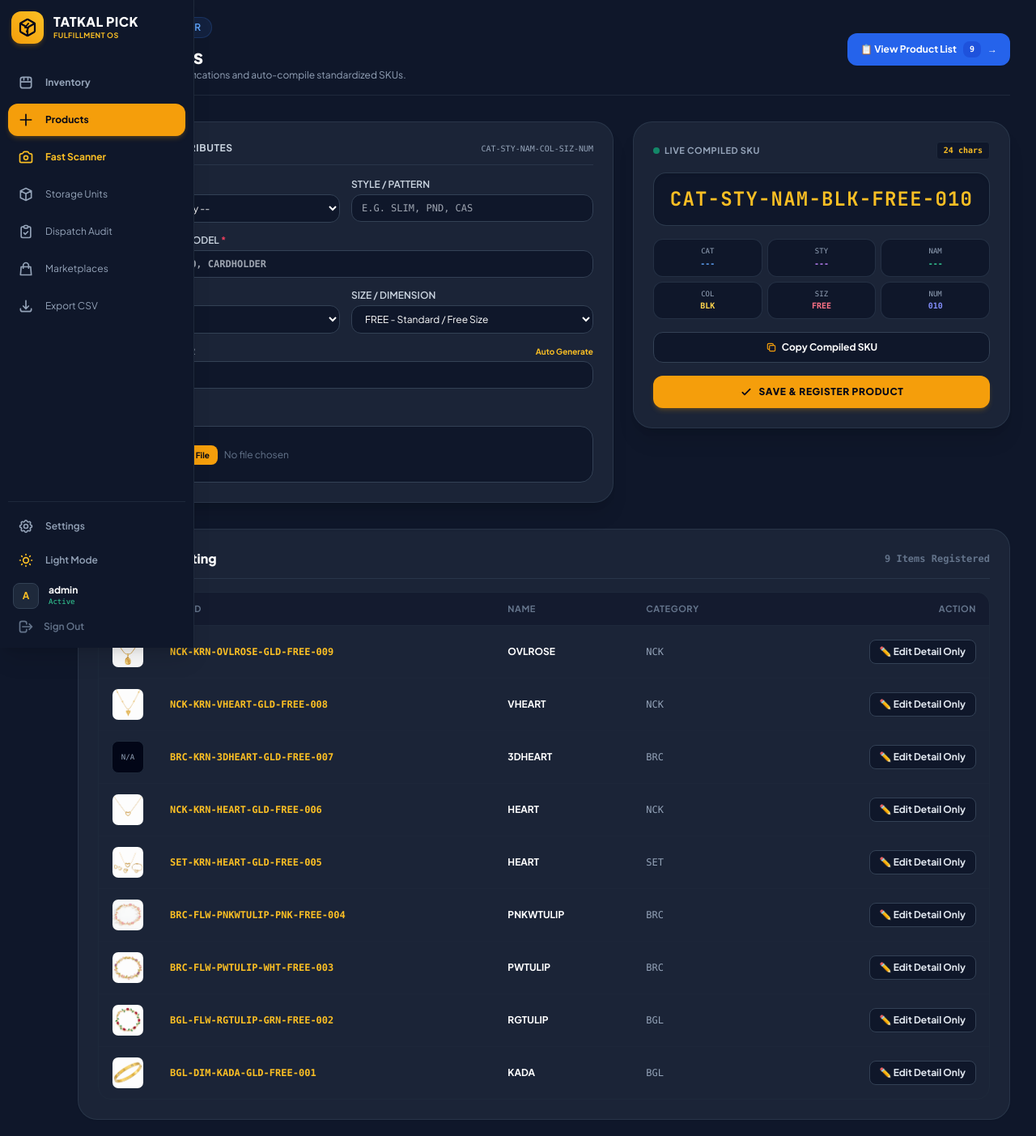
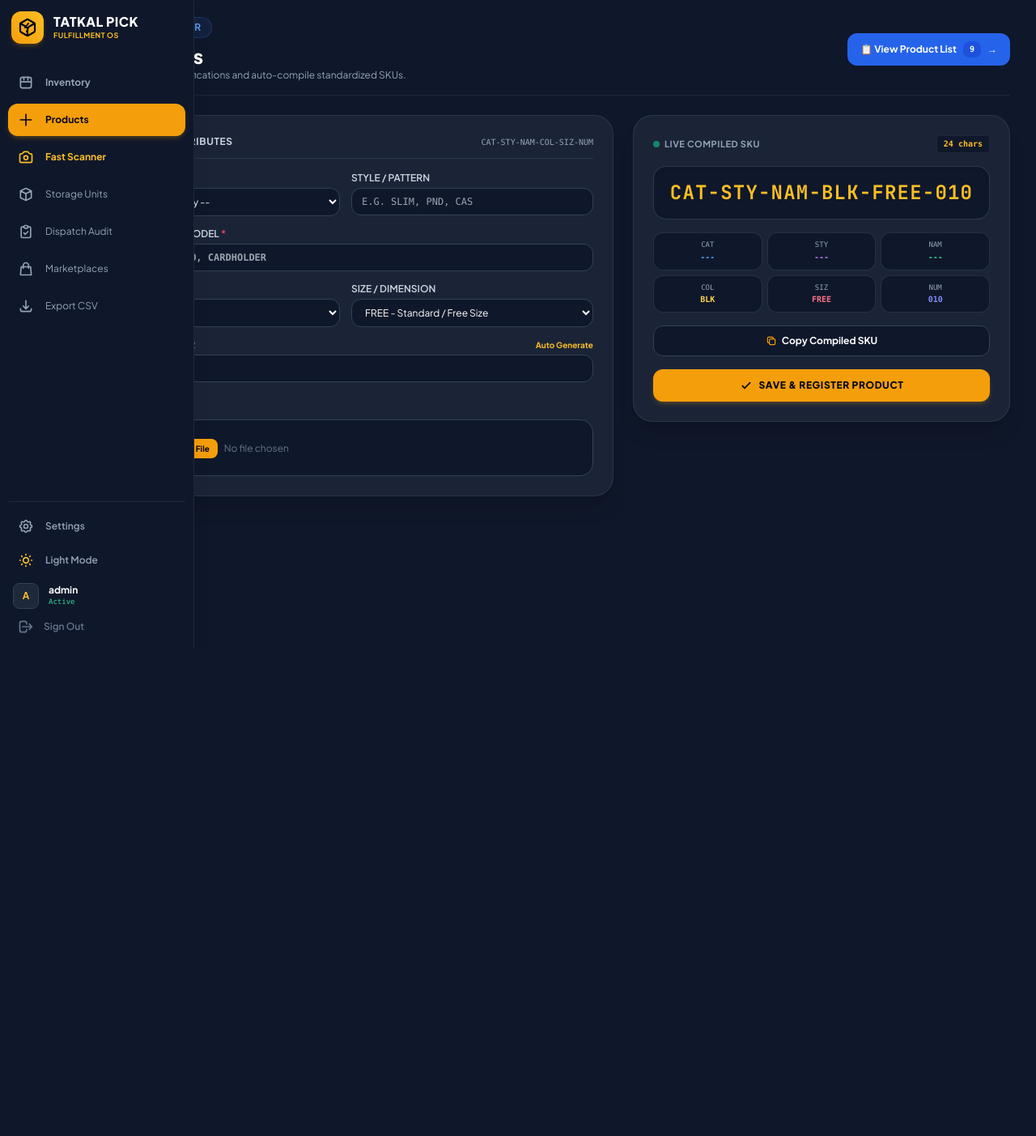
Before and after one commit to mohsinalisheliya/sku_manager, a Django app: page /products/ in a window 1280 px wide. Shown: the whole page at 81% size. After the commit the page ends 800 px from the top, so only its background shows below. Run offline with Django 5.2, Linux system fonts and the light colour scheme; a user stored in the database is signed in; data comes from the database, SQL or seed files in the repository; grey boxes labelled with a size stand in for pictures from a placeholder-image service; some libraries are stand-ins or nearby versions.

Commit message:
auto-save: progress update (07-Oct-2026 03:40:48 PM)

```diff
--- a/templates/sku_manager/products.html
+++ b/templates/sku_manager/products.html
@@ -1,12 +1,12 @@
 {% extends "sku_manager/base.html" %}
 
-{% block title %}Product Master & Catalog - Tatkal Pick{% endblock %}
+{% block title %}Add Product - Tatkal Pick{% endblock %}
 
 {% block content %}
-<div class="space-y-8 max-w-6xl mx-auto">
+<div class="space-y-6 max-w-6xl mx-auto">
 
   <!-- Header -->
-  <header class="flex items-center justify-between border-b border-slate-200 dark:border-slate-800 pb-4">
+  <header class="flex flex-col sm:flex-row sm:items-center justify-between border-b border-slate-200 dark:border-slate-800 pb-4 gap-4">
     <div>
       <div class="inline-flex items-center gap-2 px-3 py-1 rounded-full bg-blue-500/10 text-blue-600 dark:text-blue-400 border border-blue-500/20 text-xs font-semibold uppercase tracking-wider mb-1.5">
         <span>🏷️</span> Catalog Master
@@ -14,7 +14,7 @@
       <h1 class="text-2xl font-black text-slate-900 dark:text-white tracking-tight">Add Products</h1>
       <p class="text-xs text-slate-500 dark:text-slate-400">Configure product specifications and auto-compile standardized SKUs.</p>
     </div>
-    <a href="{% url 'product_list' %}" class="bg-blue-600 hover:bg-blue-500 text-white font-bold px-4 py-2.5 rounded-xl text-xs transition shadow-sm flex items-center gap-2">
+    <a href="{% url 'product_list' %}" class="bg-blue-600 hover:bg-blue-500 text-white font-bold px-4 py-2.5 rounded-xl text-xs transition shadow-sm flex items-center gap-2 w-fit">
       <span>📋 View Product List</span>
       <span class="bg-blue-700/80 px-2 py-0.5 rounded-lg text-[10px] font-mono font-bold">{{ products.count }}</span>
       <span>→</span>
@@ -183,63 +183,6 @@
     </div>
   </form>
 
-  <!-- PRODUCT LISTING TABLE -->
-  <div id="productListingSection" class="bg-white dark:bg-slate-800/80 border border-slate-200 dark:border-slate-700/60 rounded-3xl p-6 shadow-sm space-y-4">
-    <div class="flex items-center justify-between border-b border-slate-100 dark:border-slate-700/60 pb-3">
-      <h2 class="text-base font-extrabold text-slate-900 dark:text-white flex items-center gap-2">
-        <span>📋</span> Product Listing
-      </h2>
-      <span class="text-xs text-slate-500 font-bold font-mono">{{ products.count }} Items Registered</span>
-    </div>
-
-    <div class="overflow-x-auto rounded-2xl border border-slate-200 dark:border-slate-800">
-      <table class="w-full text-left text-xs text-slate-700 dark:text-slate-300">
-        <thead class="bg-slate-50 dark:bg-slate-900/60 text-[11px] uppercase tracking-wider text-slate-500 border-b border-slate-200 dark:border-slate-800">
-          <tr>
-            <th class="py-3 px-4 w-16">Image</th>
-            <th class="py-3 px-4">SKU ID</th>
-            <th class="py-3 px-4">Name</th>
-            <th class="py-3 px-4">Category</th>
-            <th class="py-3 px-4 text-right">Action</th>
-          </tr>
-        </thead>
-        <tbody class="divide-y divide-slate-100 dark:divide-slate-800/60">
-          {% for p in products %}
-            <tr class="hover:bg-slate-50 dark:hover:bg-slate-800/30 transition">
-              <td class="py-3 px-4">
-                <div class="w-10 h-10 rounded-lg bg-slate-100 dark:bg-slate-950 overflow-hidden flex items-center justify-center border border-slate-200 dark:border-slate-800">
-                  {% if p.image %}
-                    <img src="{{ p.image.url }}" class="w-full h-full object-cover">
-                  {% else %}
-                    <span class="text-[9px] text-slate-400 font-mono">N/A</span>
-                  {% endif %}
-                </div>
-              </td>
-              <td class="py-3 px-4 font-mono font-bold text-amber-600 dark:text-amber-400">
-                {{ p.sku }}
-              </td>
-              <td class="py-3 px-4 font-bold text-slate-900 dark:text-white">
-                {{ p.name }}
-              </td>
-              <td class="py-3 px-4 text-slate-600 dark:text-slate-400 font-mono">
-                {{ p.category }}
-              </td>
-              <td class="py-3 px-4 text-right">
-                <a href="{% url 'product_edit_details' p.pk %}" class="inline-flex items-center gap-1 bg-slate-100 hover:bg-slate-200 dark:bg-slate-900 dark:hover:bg-slate-700 text-slate-800 dark:text-slate-200 px-3 py-1.5 rounded-lg font-bold border border-slate-200 dark:border-slate-700 transition">
-                  ✏️ Edit Detail Only
-                </a>
-              </td>
-            </tr>
-          {% empty %}
-            <tr>
-              <td colspan="5" class="text-center py-8 text-slate-400">No products added yet.</td>
-            </tr>
-          {% endfor %}
-        </tbody>
-      </table>
-    </div>
-  </div>
-
 </div>
 {% endblock %}
 
```
